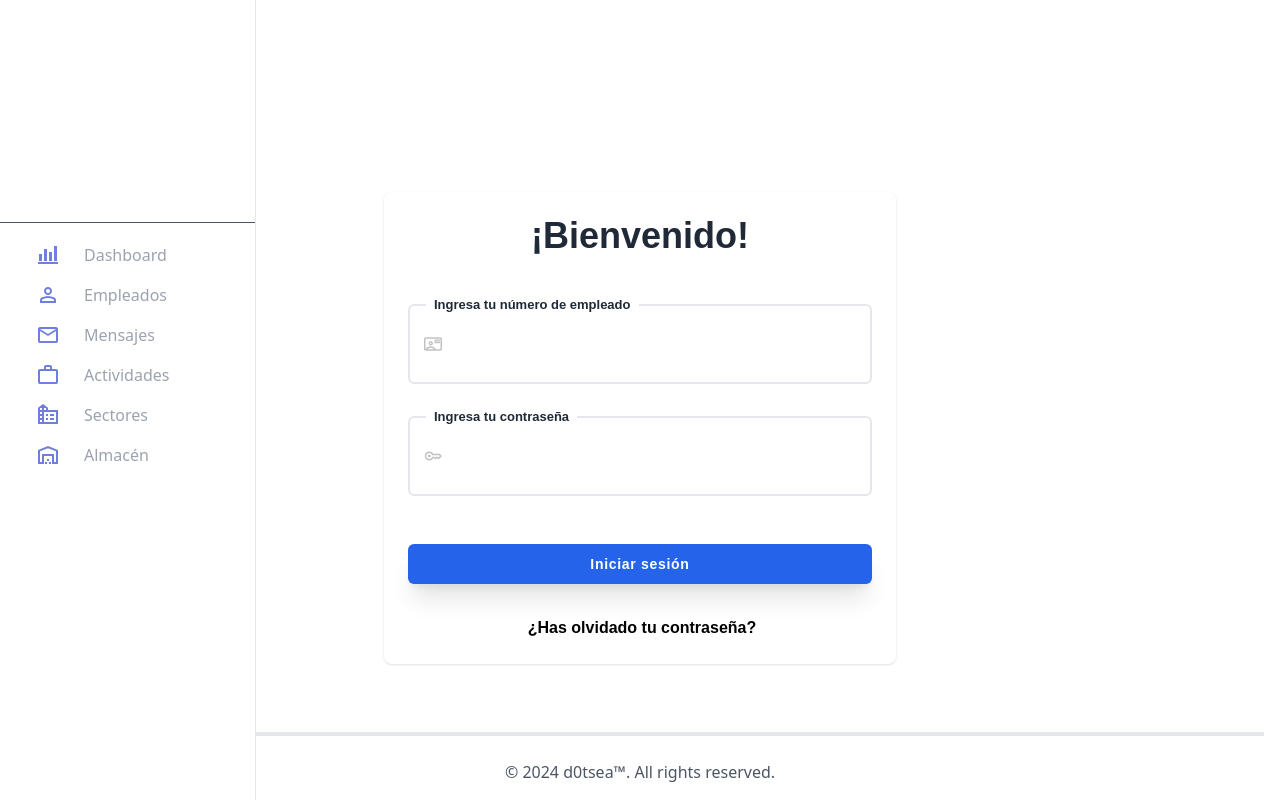
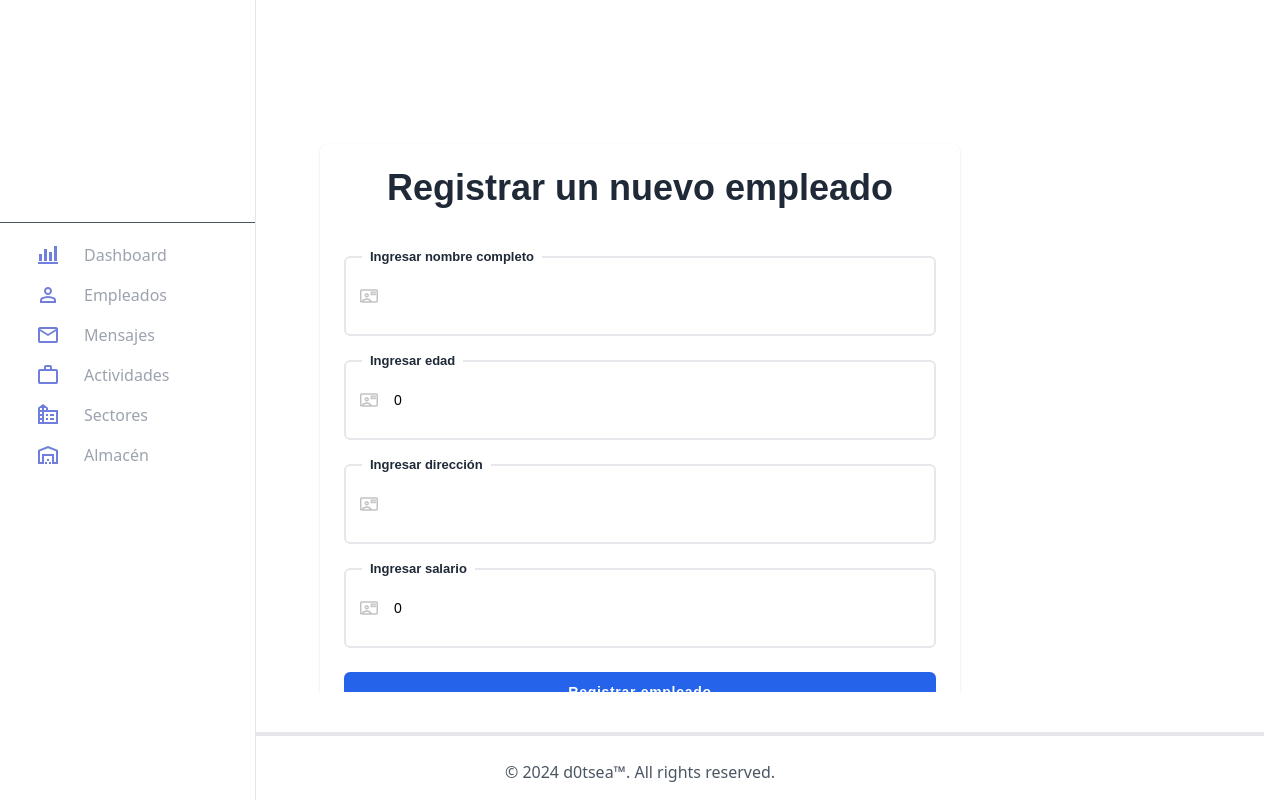
Before and after one commit to Dotdae/d0t_frontend, an Angular app: page /dashboard/employees in a window 1280 px wide. Built offline with nearby package versions, Linux system fonts and the light colour scheme.

Commit message:
Added sign up and works with API

```diff
--- a/src/app/core/services/employees.service.ts
+++ b/src/app/core/services/employees.service.ts
@@ -20,4 +20,9 @@ export class EmployeesService {
     return this.http.post("http://localhost:4000/api/login", employee, {'headers': this.headers});
   }
 
+  createEmployee(employee: any): Observable<any>{
+    return this.http.post("http://localhost:4000/api/employees", employee, {'headers': this.headers});
+
+  }
+
 }
--- a/src/app/employees/employee-signup/employee-signup.component.html
+++ b/src/app/employees/employee-signup/employee-signup.component.html
@@ -1,33 +1,54 @@
-<div class="font-[sans-serif] bg-white mt-48">
-  <form class="rounded-lg shadow max-w-lg p-6 mx-auto">
+<div class="font-[sans-serif] bg-white mt-36">
+  <form class="rounded-lg shadow w-[40rem] p-6 mx-auto">
     <!--Texto inicio-->
     <div class="mb-12">
-      <h3 class="text-center text-gray-800 text-4xl font-extrabold">¡Bienvenido!</h3>
+      <h3 class="text-center text-gray-800 text-4xl font-extrabold">Registrar un nuevo empleado</h3>
     </div>
-    <!--Número empleado-->
-    <div class="relative flex items-center">
-      <label class="text-gray-800 text-[13px] bg-white absolute px-2 top-[-9px] left-[18px] font-semibold">Ingresa tu número de empleado</label>
+    <!--Nombre empleado-->
+    <div class="relative flex items-center mb-6">
+      <label class="text-gray-800 text-[13px] bg-white absolute px-2 top-[-9px] left-[18px] font-semibold">Ingresar nombre completo</label>
       <input
-      type="number"
-      name="number"
+      type="text"
+      name="name"
+      [(ngModel)]="employeeName"
         class="px-12 py-7 bg-white w-full text-sm border-2 border-gray-200 focus:border-blue-600 rounded-md outline-none" />
       <svg xmlns="http://www.w3.org/2000/svg" viewBox="0 -960 960 960" fill="#C2C2C2" class="w-[18px] h-[18px] absolute left-4"><path d="M560-520h280v-200H560v200Zm140-50-100-70v-40l100 70 100-70v40l-100 70ZM80-120q-33 0-56.5-23.5T0-200v-560q0-33 23.5-56.5T80-840h800q33 0 56.5 23.5T960-760v560q0 33-23.5 56.5T880-120H80Zm556-80h244v-560H80v560h4q42-75 116-117.5T360-360q86 0 160 42.5T636-200ZM360-400q50 0 85-35t35-85q0-50-35-85t-85-35q-50 0-85 35t-35 85q0 50 35 85t85 35ZM182-200h356q-34-38-80.5-59T360-280q-51 0-97 21t-81 59Zm178-280q-17 0-28.5-11.5T320-520q0-17 11.5-28.5T360-560q17 0 28.5 11.5T400-520q0 17-11.5 28.5T360-480Zm120 0Z"/></svg>
     </div>
-    <!--Contraseña empleado-->
-    <div class="relative flex items-center mt-8">
-      <svg xmlns="http://www.w3.org/2000/svg" viewBox="0 -960 960 960" class="w-[18px] h-[18px] absolute left-4" fill="#C2C2C2"><path d="M280-400q-33 0-56.5-23.5T200-480q0-33 23.5-56.5T280-560q33 0 56.5 23.5T360-480q0 33-23.5 56.5T280-400Zm0 160q-100 0-170-70T40-480q0-100 70-170t170-70q67 0 121.5 33t86.5 87h352l120 120-180 180-80-60-80 60-85-60h-47q-32 54-86.5 87T280-240Zm0-80q56 0 98.5-34t56.5-86h125l58 41 82-61 71 55 75-75-40-40H435q-14-52-56.5-86T280-640q-66 0-113 47t-47 113q0 66 47 113t113 47Z"/></svg>
-      <label class="text-gray-800 text-[13px] bg-white absolute px-2 top-[-9px] left-[18px] font-semibold">Ingresa tu contraseña</label>
-      <input type="Password"
-      name="password"
+     <!--Edad-->
+     <div class="relative flex items-center mb-6">
+      <label class="text-gray-800 text-[13px] bg-white absolute px-2 top-[-9px] left-[18px] font-semibold">Ingresar edad</label>
+      <input
+      type="number"
+      name="age"
+      [(ngModel)]="employeeAge"
         class="px-12 py-7 bg-white w-full text-sm border-2 border-gray-200 focus:border-blue-600 rounded-md outline-none" />
+      <svg xmlns="http://www.w3.org/2000/svg" viewBox="0 -960 960 960" fill="#C2C2C2" class="w-[18px] h-[18px] absolute left-4"><path d="M560-520h280v-200H560v200Zm140-50-100-70v-40l100 70 100-70v40l-100 70ZM80-120q-33 0-56.5-23.5T0-200v-560q0-33 23.5-56.5T80-840h800q33 0 56.5 23.5T960-760v560q0 33-23.5 56.5T880-120H80Zm556-80h244v-560H80v560h4q42-75 116-117.5T360-360q86 0 160 42.5T636-200ZM360-400q50 0 85-35t35-85q0-50-35-85t-85-35q-50 0-85 35t-35 85q0 50 35 85t85 35ZM182-200h356q-34-38-80.5-59T360-280q-51 0-97 21t-81 59Zm178-280q-17 0-28.5-11.5T320-520q0-17 11.5-28.5T360-560q17 0 28.5 11.5T400-520q0 17-11.5 28.5T360-480Zm120 0Z"/></svg>
+    </div>
+     <!--Dirección-->
+     <div class="relative flex items-center mb-6">
+      <label class="text-gray-800 text-[13px] bg-white absolute px-2 top-[-9px] left-[18px] font-semibold">Ingresar dirección</label>
+      <input
+      type="text"
+      name="address"
+      [(ngModel)]="employeeAddress"
+      class="px-12 py-7 bg-white w-full text-sm border-2 border-gray-200 focus:border-blue-600 rounded-md outline-none" />
+      <svg xmlns="http://www.w3.org/2000/svg" viewBox="0 -960 960 960" fill="#C2C2C2" class="w-[18px] h-[18px] absolute left-4"><path d="M560-520h280v-200H560v200Zm140-50-100-70v-40l100 70 100-70v40l-100 70ZM80-120q-33 0-56.5-23.5T0-200v-560q0-33 23.5-56.5T80-840h800q33 0 56.5 23.5T960-760v560q0 33-23.5 56.5T880-120H80Zm556-80h244v-560H80v560h4q42-75 116-117.5T360-360q86 0 160 42.5T636-200ZM360-400q50 0 85-35t35-85q0-50-35-85t-85-35q-50 0-85 35t-35 85q0 50 35 85t85 35ZM182-200h356q-34-38-80.5-59T360-280q-51 0-97 21t-81 59Zm178-280q-17 0-28.5-11.5T320-520q0-17 11.5-28.5T360-560q17 0 28.5 11.5T400-520q0 17-11.5 28.5T360-480Zm120 0Z"/></svg>
+    </div>
+     <!--Salario-->
+     <div class="relative flex items-center mb-6">
+      <label class="text-gray-800 text-[13px] bg-white absolute px-2 top-[-9px] left-[18px] font-semibold">Ingresar salario</label>
+      <input
+      type="number"
+      name="salary"
+      [(ngModel)]="employeeSalary"
+        class="px-12 py-7 bg-white w-full text-sm border-2 border-gray-200 focus:border-blue-600 rounded-md outline-none" />
+      <svg xmlns="http://www.w3.org/2000/svg" viewBox="0 -960 960 960" fill="#C2C2C2" class="w-[18px] h-[18px] absolute left-4"><path d="M560-520h280v-200H560v200Zm140-50-100-70v-40l100 70 100-70v40l-100 70ZM80-120q-33 0-56.5-23.5T0-200v-560q0-33 23.5-56.5T80-840h800q33 0 56.5 23.5T960-760v560q0 33-23.5 56.5T880-120H80Zm556-80h244v-560H80v560h4q42-75 116-117.5T360-360q86 0 160 42.5T636-200ZM360-400q50 0 85-35t35-85q0-50-35-85t-85-35q-50 0-85 35t-35 85q0 50 35 85t85 35ZM182-200h356q-34-38-80.5-59T360-280q-51 0-97 21t-81 59Zm178-280q-17 0-28.5-11.5T320-520q0-17 11.5-28.5T360-560q17 0 28.5 11.5T400-520q0 17-11.5 28.5T360-480Zm120 0Z"/></svg>
     </div>
     <!--Button section-->
-    <div class="mt-12">
-      <button type="button" class="w-full shadow-xl py-2.5 px-4 text-sm tracking-wider font-semibold rounded-md text-white bg-blue-600 hover:bg-blue-700 focus:outline-none">
-        Iniciar sesión
+    <div class="mt-2">
+      <button type="button" class="w-full shadow-xl py-2.5 px-4 text-sm tracking-wider font-semibold rounded-md text-white bg-blue-600 hover:bg-blue-700 focus:outline-none" (click)="register()">
+        Registrar empleado
       </button>
     </div>
-    <!--Forgot password-->
-    <p class="text-center mt-8 text-black font-semibold hover:underline ml-1 whitespace-nowrap">¿Has olvidado tu contraseña? </p>
   </form>
 </div>
--- a/src/app/employees/employee-signup/employee-signup.component.ts
+++ b/src/app/employees/employee-signup/employee-signup.component.ts
@@ -1,12 +1,38 @@
 import { Component } from '@angular/core';
+import { FormsModule } from '@angular/forms';
+import { EmployeesService } from '../../core/services/employees.service';
+
 
 @Component({
   selector: 'app-employee-signup',
   standalone: true,
-  imports: [],
+  imports: [FormsModule],
   templateUrl: './employee-signup.component.html',
   styleUrl: './employee-signup.component.css'
 })
 export class EmployeeSignupComponent {
 
+  employeeName: string = '';
+  employeeAge: number = 0;
+  employeeAddress: string = '';
+  employeeSalary: number = 0;
+
+  constructor(public api: EmployeesService){}
+
+  register(){
+
+    const employee = {
+      nombre: this.employeeName,
+      edad: this.employeeAge,
+      direccion: this.employeeAddress,
+      salario: this.employeeSalary
+    }
+
+    this.api.createEmployee(employee).subscribe((data) =>{
+      console.log(data);
+    })
+
+  }
+
+
 }
```
